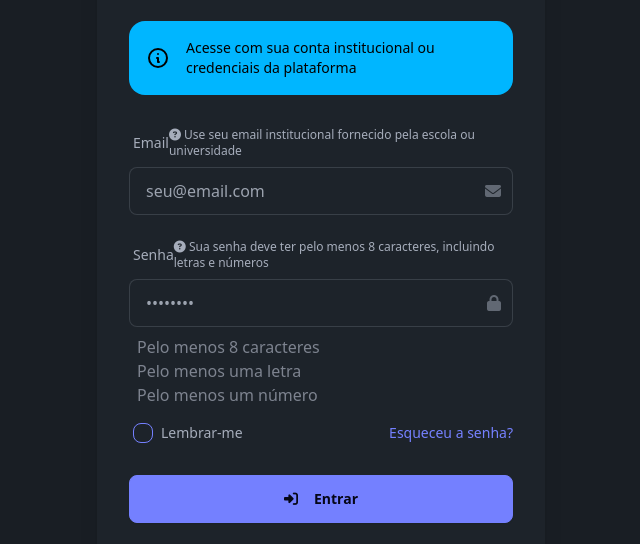
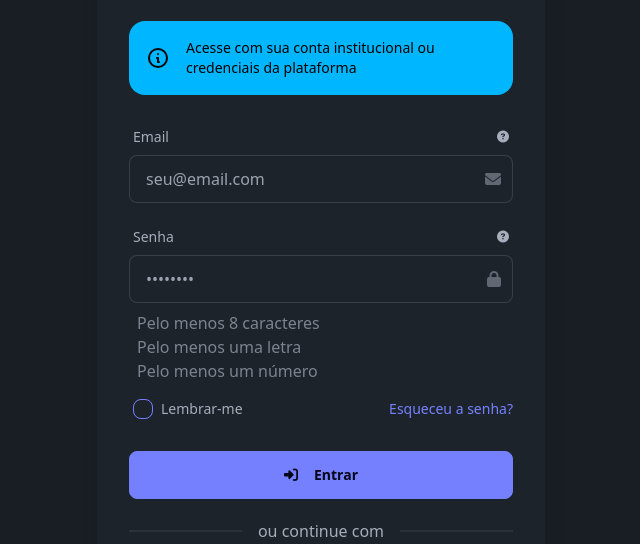
Before and after one commit to feliciocavalcante/Tela-de-login---GT15, a plain HTML site: page index.html in a window 1280 px wide. Shown: the part 152-696 px from the top of the page, without its empty margins (319-959 px from the left). Drawn offline with nearby package versions, Linux system fonts and the light colour scheme.

Commit message:
atualização

```diff
--- a/index.html
+++ b/index.html
@@ -31,7 +31,7 @@
             <span class="label-text">Email</span>
             <span class="label-text-alt tooltip-custom" tabindex="0">
               <i class="fas fa-question-circle"></i>
-              <span class="tooltip-text">Use seu email institucional fornecido pela escola ou universidade</span>
+              <span class="tooltip-text"></span>
             </span>
           </label>
           <div class="relative">
@@ -58,7 +58,7 @@
             <span class="label-text">Senha</span>
             <span class="label-text-alt tooltip-custom" tabindex="0">
               <i class="fas fa-question-circle"></i>
-              <span class="tooltip-text">Sua senha deve ter pelo menos 8 caracteres, incluindo letras e números</span>
+
             </span>
           </label>
           <div class="relative">
```
